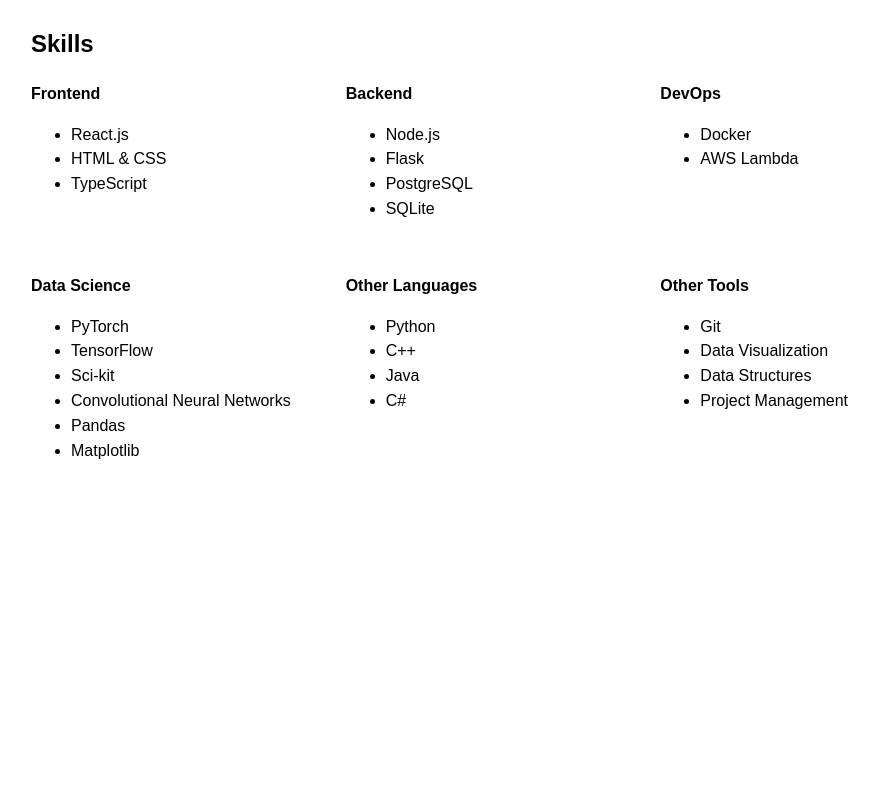
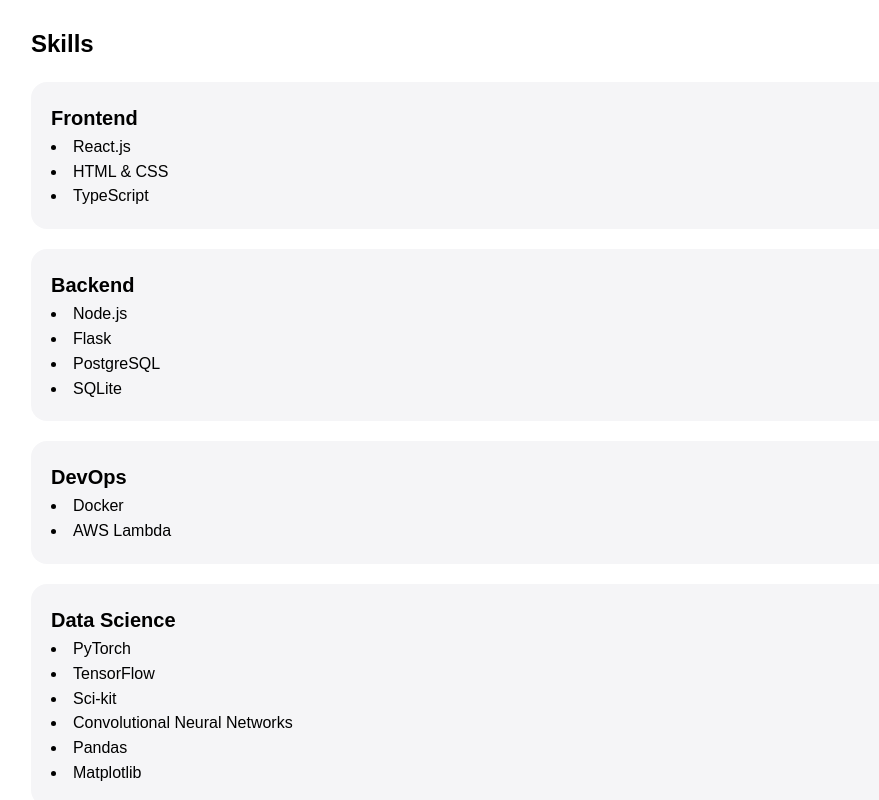
Before and after one commit to brandonyuanCS/brandonyuancs.github.io, a React (Vite) app: page / in a window 1280 px wide. Shown: the part 1620-2420 px from the top of the page, without its empty margins (145-1024 px from the left). Before the commit the page ends 2107 px from the top, so only its background shows below. Built offline with nearby package versions, Linux system fonts and the light colour scheme; a web font is replaced by a local one.

Commit message:
skills section updated styling

```diff
--- a/src/Home.tsx
+++ b/src/Home.tsx
@@ -9,7 +9,7 @@
 import RdcCard from './components/RdcCard'
 import SvmCard from './components/SvmCard'
 
-import { Group, Container, Grid, Text, Paper } from '@mantine/core';
+import { Group, Container, Grid, Text, Paper, Card, List } from '@mantine/core';
 
 function Home() {
   return (
@@ -103,73 +103,67 @@
 
 
       {/* Skills Section */}
-      <Container size='60rem' style={{marginTop: '15rem'}}>
-        <h2>Skills</h2>
+      <Container size="60rem" style={{ marginTop: '15rem' }}>
+      <h2>Skills</h2>
+        <Paper bg='rgb(245, 245, 247)' p='lg' radius="lg"  mb={20}>
+          <Text fw={600} size="xl">Frontend</Text>
+          <List>
+            <List.Item>React.js</List.Item>
+            <List.Item>HTML & CSS</List.Item>
+            <List.Item>TypeScript</List.Item>
+          </List>
+        </Paper>
 
-        <Grid grow h={200}>
-          <Grid.Col span={4}>
-            <Text fw={600}>Frontend</Text>
-            <ul>
-              <li>React.js</li>
-              <li>HTML & CSS</li>
-              <li>TypeScript</li>
-            </ul>
-          </Grid.Col>
+        <Paper bg='rgb(245, 245, 247)' p='lg' radius="lg"  mb={20}>
+          <Text fw={600} size="xl">Backend</Text>
+          <List>
+            <List.Item>Node.js</List.Item>
+            <List.Item>Flask</List.Item>
+            <List.Item>PostgreSQL</List.Item>
+            <List.Item>SQLite</List.Item>
+          </List>
+        </Paper>
 
-          <Grid.Col span={4}>
-            <Text fw={600}>Backend</Text>
-            <ul>
-              <li>Node.js</li>
-              <li>Flask</li>
-              <li>PostgreSQL</li>
-              <li>SQLite</li>
-            </ul>
-          </Grid.Col>
+        <Paper bg='rgb(245, 245, 247)' p='lg' radius="lg"  mb={20}>
+          <Text fw={600} size="xl">DevOps</Text>
+          <List>
+            <List.Item>Docker</List.Item>
+            <List.Item>AWS Lambda</List.Item>
+          </List>
+        </Paper>
 
-          <Grid.Col span={4}>
-            <Text fw={600}>DevOps</Text>
-            <ul>
-              <li>Docker</li>
-              <li>AWS Lambda</li>
-            </ul>
-          </Grid.Col>
-        </Grid>
+        <Paper bg='rgb(245, 245, 247)' p='lg' radius="lg"  mb={20}>
+          <Text fw={600} size="xl">Data Science</Text>
+          <List>
+            <List.Item>PyTorch</List.Item>
+            <List.Item>TensorFlow</List.Item>
+            <List.Item>Sci-kit</List.Item>
+            <List.Item>Convolutional Neural Networks</List.Item>
+            <List.Item>Pandas</List.Item>
+            <List.Item>Matplotlib</List.Item>
+          </List>
+        </Paper>
 
-        <Grid grow h={200}>
-          <Grid.Col span={4}>
-            <Text fw={600}>Data Science</Text>
-            <ul>
-              <li>PyTorch</li>
-              <li>TensorFlow</li>
-              <li>Sci-kit</li>
-              <li>Convolutional Neural Networks</li>
-              <li>Pandas</li>
-              <li>Matplotlib</li>
-            </ul>
-          </Grid.Col>
+        <Paper bg='rgb(245, 245, 247)' p='lg' radius="lg"  mb={20}>
+          <Text fw={600} size="xl">Other Languages</Text>
+          <List>
+            <List.Item>Python</List.Item>
+            <List.Item>C++</List.Item>
+            <List.Item>Java</List.Item>
+            <List.Item>C#</List.Item>
+          </List>
+        </Paper>
 
-          <Grid.Col span={4}>
-            <Text fw={600}>Other Languages</Text>
-            <ul>
-              <li>Python</li>
-              <li>C++</li>
-              <li>Java</li>
-              <li>C#</li>
-            </ul>
-          </Grid.Col>
-
-          <Grid.Col span={4}>
-            <Text fw={600}>Other Tools</Text>
-            <ul>
-              <li>Git</li>
-              <li>Data Visualization</li>
-              <li>Data Structures</li>
-              <li>Project Management</li>
-            </ul>
-          </Grid.Col>
-        </Grid>
-
-      </Container>
+        <Paper bg='rgb(245, 245, 247)' p='lg' radius="lg"  mb={20}>
+          <Text fw={600} size="xl">Other Tools</Text>
+          <List>
+            <List.Item>Git</List.Item>
+            <List.Item>Data Visualization</List.Item>
+            <List.Item>Data Structures</List.Item>
+            <List.Item>Project Management</List.Item>
+          </List>
+        </Paper>
+    </Container>
     </>
   );
 }
```
